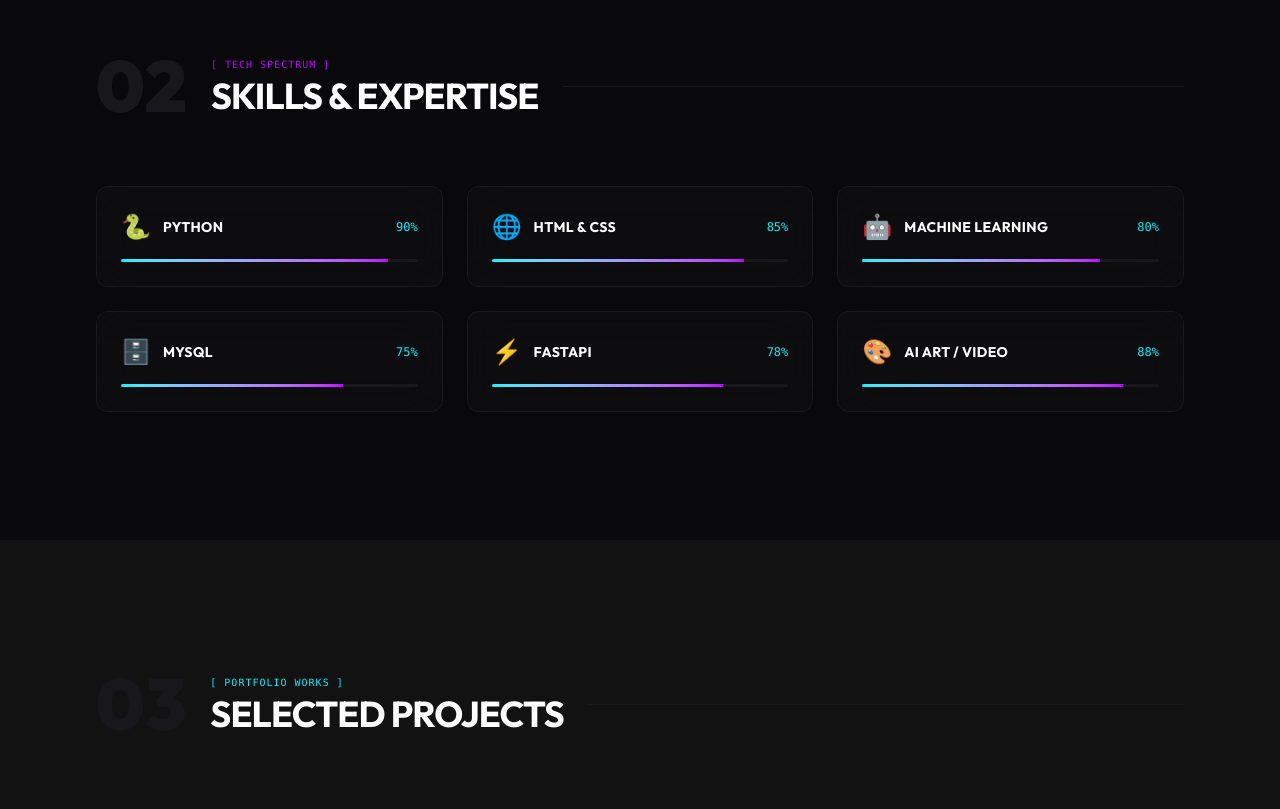
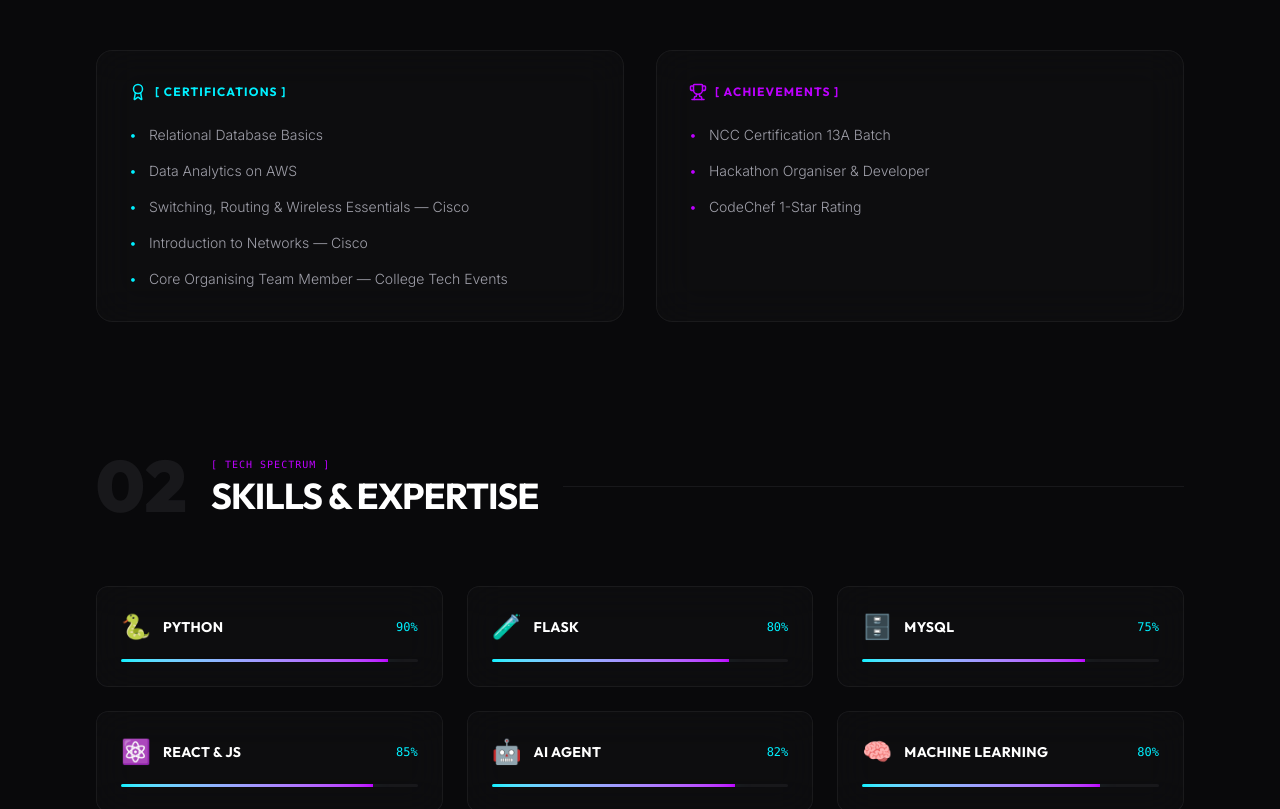
Before and after one commit to mikey470-sai/sequence, a Next.js app: page / in a window 1280 px wide. Shown: the part 4980-5789 px from the top of the page. Built offline with nearby package versions, Linux system fonts and the light colour scheme.

Commit message:
feat: customize profile credentials, add certifications and achievements section, update Aura AI chatbot, and create rag.json file

```diff
--- /dev/null
+++ b/rag.json
@@ -0,0 +1,38 @@
+{
+  "name": "Sai Kumaru Naidu",
+  "education": "B.Tech – Computer Science (2026), Vignan's Institute of Information Technology",
+  "experience": "6 Months training at Codegnan IT Solutions (Python Full Stack Development)",
+  "skills": [
+    "Python",
+    "Flask",
+    "MySQL",
+    "HTML",
+    "React",
+    "JavaScript",
+    "CSS",
+    "AI Agent",
+    "Machine Learning"
+  ],
+  "certifications": [
+    "Relational Database Basics",
+    "Data Analytics on AWS",
+    "Switching, Routing & Wireless Essentials — Cisco",
+    "Introduction to Networks — Cisco",
+    "Core Organising Team Member — College Tech Events"
+  ],
+  "achievements": [
+    "NCC Certification 13A Batch",
+    "Hackathon Organizer",
+    "CodeChef 1-Star"
+  ],
+  "career_interests": "Deep in AI, Machine Learning, and developing autonomous AI Agent projects",
+  "contact": {
+    "email": "nsai60224@email.com",
+    "phone": "+91 98765 43210"
+  },
+  "links": {
+    "portfolio": "https://mikey470-sai.github.io/sequence",
+    "linkedin": "https://www.linkedin.com/in/sai-kumaru-naidu",
+    "github": "https://github.com/mikey470-sai"
+  }
+}
--- a/src/components/About.tsx
+++ b/src/components/About.tsx
@@ -2,7 +2,7 @@
 
 import React from "react";
 import { motion } from "framer-motion";
-import { MapPin, Mail, Award, BookOpen, CheckCircle } from "lucide-react";
+import { MapPin, Mail, Award, BookOpen, CheckCircle, Phone, Trophy } from "lucide-react";
 import Image from "next/image";
 
 interface SkillItem {
@@ -13,11 +13,12 @@
 
 const skills: SkillItem[] = [
   { name: "Python", percentage: 90, icon: "🐍" },
-  { name: "HTML & CSS", percentage: 85, icon: "🌐" },
-  { name: "Machine Learning", percentage: 80, icon: "🤖" },
+  { name: "Flask", percentage: 80, icon: "🧪" },
   { name: "MySQL", percentage: 75, icon: "🗄️" },
-  { name: "FastAPI", percentage: 78, icon: "⚡" },
-  { name: "AI Art / Video", percentage: 88, icon: "🎨" },
+  { name: "React & JS", percentage: 85, icon: "⚛️" },
+  { name: "AI Agent", percentage: 82, icon: "🤖" },
+  { name: "Machine Learning", percentage: 80, icon: "🧠" },
+  { name: "HTML & CSS", percentage: 85, icon: "🌐" }
 ];
 
 export default function About() {
@@ -27,6 +28,7 @@
     { label: "Location", value: "Visakhapatnam, India", icon: <MapPin className="w-4 h-4 text-brand-cyan" /> },
     { label: "Target City", value: "Bangalore", icon: <MapPin className="w-4 h-4 text-brand-purple" /> },
     { label: "Email", value: "nsai60224@email.com", icon: <Mail className="w-4 h-4 text-brand-cyan" /> },
+    { label: "Phone", value: "+91 98765 43210", icon: <Phone className="w-4 h-4 text-brand-cyan" /> },
     { label: "Status", value: "Open to Work ✅", icon: <CheckCircle className="w-4 h-4 text-emerald-400" /> },
   ];
 
@@ -157,6 +159,59 @@
 
         </div>
 
+        {/* Certifications & Achievements Subsection */}
+        <div className="grid grid-cols-1 md:grid-cols-2 gap-8 mb-32">
+          {/* Certifications Card */}
+          <div className="glass-card rounded-2xl p-8 border border-zinc-900">
+            <h4 className="font-display font-bold text-xs tracking-widest text-brand-cyan uppercase mb-6 flex items-center gap-2">
+              <Award className="w-4.5 h-4.5" /> [ CERTIFICATIONS ]
+            </h4>
+            <ul className="space-y-4 text-zinc-400 text-sm font-light">
+              <li className="flex items-start gap-3">
+                <span className="text-brand-cyan select-none">•</span>
+                <span>Relational Database Basics</span>
+              </li>
+              <li className="flex items-start gap-3">
+                <span className="text-brand-cyan select-none">•</span>
+                <span>Data Analytics on AWS</span>
+              </li>
+              <li className="flex items-start gap-3">
+                <span className="text-brand-cyan select-none">•</span>
+                <span>Switching, Routing &amp; Wireless Essentials — Cisco</span>
+              </li>
+              <li className="flex items-start gap-3">
+                <span className="text-brand-cyan select-none">•</span>
+                <span>Introduction to Networks — Cisco</span>
+              </li>
+              <li className="flex items-start gap-3">
+                <span className="text-brand-cyan select-none">•</span>
+                <span>Core Organising Team Member — College Tech Events</span>
+              </li>
+            </ul>
+          </div>
+
+          {/* Achievements Card */}
+          <div className="glass-card rounded-2xl p-8 border border-zinc-900">
+            <h4 className="font-display font-bold text-xs tracking-widest text-brand-purple uppercase mb-6 flex items-center gap-2">
+              <Trophy className="w-4.5 h-4.5" /> [ ACHIEVEMENTS ]
+            </h4>
+            <ul className="space-y-4 text-zinc-400 text-sm font-light">
+              <li className="flex items-start gap-3">
+                <span className="text-brand-purple select-none">•</span>
+                <span>NCC Certification 13A Batch</span>
+              </li>
+              <li className="flex items-start gap-3">
+                <span className="text-brand-purple select-none">•</span>
+                <span>Hackathon Organiser &amp; Developer</span>
+              </li>
+              <li className="flex items-start gap-3">
+                <span className="text-brand-purple select-none">•</span>
+                <span>CodeChef 1-Star Rating</span>
+              </li>
+            </ul>
+          </div>
+        </div>
+
         {/* SKILLS SUBSECTION */}
         <div id="skills" className="scroll-mt-24">
 
--- a/src/components/FunnyRobot.tsx
+++ b/src/components/FunnyRobot.tsx
@@ -27,6 +27,7 @@
 
 const QUICK_REPLIES = [
   { label: "🛠️ Core Skills", query: "skills" },
+  { label: "📜 Certifications", query: "certifications" },
   { label: "🚀 Top Projects", query: "projects" },
   { label: "📄 Download Resume", query: "resume" },
   { label: "📧 Contact Sai", query: "contact" },
@@ -92,8 +93,12 @@
       return "You can download Sai's latest resume by clicking the link below or using the top header button:\n\n📄 **[Sai_Kumaru_Resume.pdf](/Sai_Kumaru_Resume.pdf)**\n\nIt outlines his CS background, Python Full Stack credentials, and AI Agent development experience!";
     }
 
-    if (query.includes("skill") || query.includes("expert") || query.includes("languages") || query.includes("technolog") || query.includes("python") || query.includes("react")) {
-      return "Sai's tech skills include:\n\n• 🐍 **Python** (90%)\n• ⚡ **FastAPI / Django** (78%)\n• 🤖 **Machine Learning & AI Agents** (80%)\n• 🗄️ **MySQL / SQL databases** (75%)\n• 🌐 **HTML, CSS & React** (85%)\n• 🎨 **AI Art & Media generation** (88%)\n\nHe specializes in building intelligent web architectures and autonomous workflows!";
+    if (query.includes("skill") || query.includes("expert") || query.includes("languages") || query.includes("technolog") || query.includes("python") || query.includes("react") || query.includes("flask")) {
+      return "Sai's tech spectrum includes:\n\n• 🐍 **Python** (90%)\n• 🧪 **Flask** (80%)\n• 🗄️ **MySQL** (75%)\n• ⚛️ **React & JS** (85%)\n• 🤖 **AI Agent Development** (82%)\n• 🧠 **Machine Learning** (80%)\n• 🌐 **HTML & CSS** (85%)\n\nHe specializes in building intelligent web architectures and autonomous workflows!";
+    }
+
+    if (query.includes("certif") || query.includes("aws") || query.includes("cisco") || query.includes("achievement") || query.includes("ncc") || query.includes("hackathon") || query.includes("codechef")) {
+      return "Sai's certified credentials and achievements:\n\n📜 **Certifications:**\n• Relational Database Basics\n• Data Analytics on AWS\n• Cisco: Switching, Routing & Wireless Essentials\n• Cisco: Introduction to Networks\n• Core Organizing Team Member for College Tech Events\n\n🏆 **Achievements:**\n• NCC Certification (13A Batch)\n• Hackathon Organizer & Developer\n• CodeChef 1-Star Rating";
     }
 
     if (query.includes("project") || query.includes("portfolio") || query.includes("work")) {
@@ -128,8 +133,8 @@
       return "**Sentiment Analyzer** models review sentiments using Scikit-Learn TF-IDF vectorization and Logistic Regression (90.21% accuracy) on IMDB datasets.";
     }
 
-    if (query.includes("contact") || query.includes("email") || query.includes("hire") || query.includes("reach") || query.includes("instagram")) {
-      return "You can get in touch with Sai:\n\n• 📧 **Email**: nsai60224@email.com\n• 📍 **Location**: Visakhapatnam, India (Target City: Bangalore)\n• 📸 **Instagram**: [@naturethe_vibes](https://instagram.com/naturethe_vibes) (Cinematic AI Art)\n\nOr feel free to send a message via the **Contact Form** on the website!";
+    if (query.includes("contact") || query.includes("email") || query.includes("hire") || query.includes("reach") || query.includes("instagram") || query.includes("phone")) {
+      return "You can get in touch with Sai:\n\n• 📧 **Email**: nsai60224@email.com\n• 📞 **Phone**: +91 98765 43210\n• 📸 **Instagram**: [@naturethe_vibes](https://instagram.com/naturethe_vibes) (Cinematic AI Art)\n\nOr feel free to send a message via the **Contact Form** on the website!";
     }
 
     if (query.includes("education") || query.includes("college") || query.includes("degree") || query.includes("btech") || query.includes("vignan")) {
@@ -144,7 +149,7 @@
       return "Hello! I am Aura AI, Sai's virtual portfolio assistant. Feel free to ask me questions about his technical skills, coding projects, education, or resume!";
     }
 
-    return "Beep! I'm not fully sure how to answer that yet, but I'm learning! 🤖 You can ask me about:\n\n• Sai's **skills**\n• Sai's **projects** (e.g. 'RTO' or 'CrowdWatch')\n• How to **contact** him\n• Downloading his **resume**\n• Or ask me to tell a **joke**!";
+    return "Beep! I'm not fully sure how to answer that yet, but I'm learning! 🤖 You can ask me about:\n\n• Sai's **skills** or **certifications**\n• Sai's **projects** (e.g. 'RTO' or 'CrowdWatch')\n• How to **contact** him\n• Downloading his **resume**\n• Or ask me to tell a **joke**!";
   };
 
   const handleSend = (textToSend: string) => {
```
